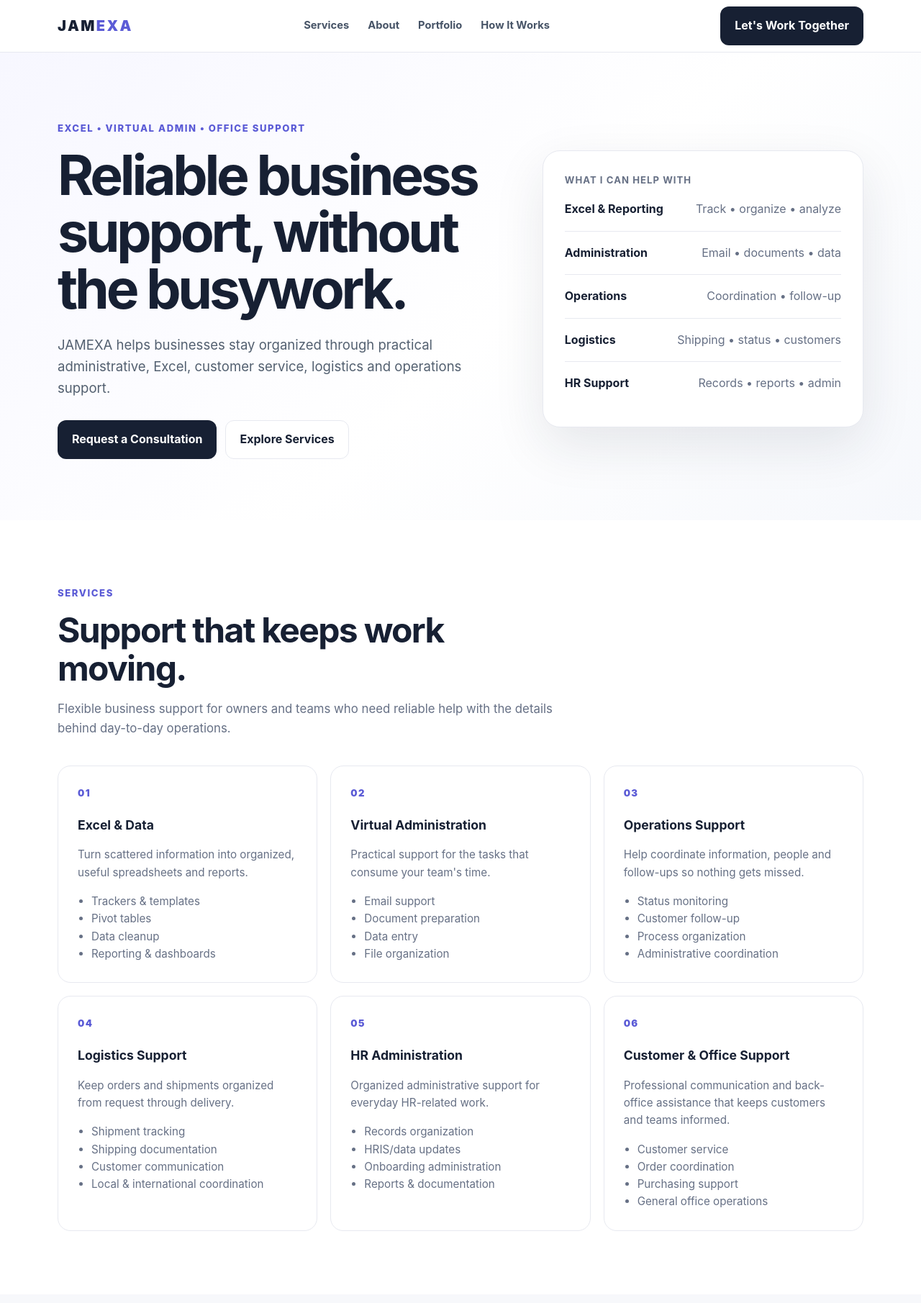
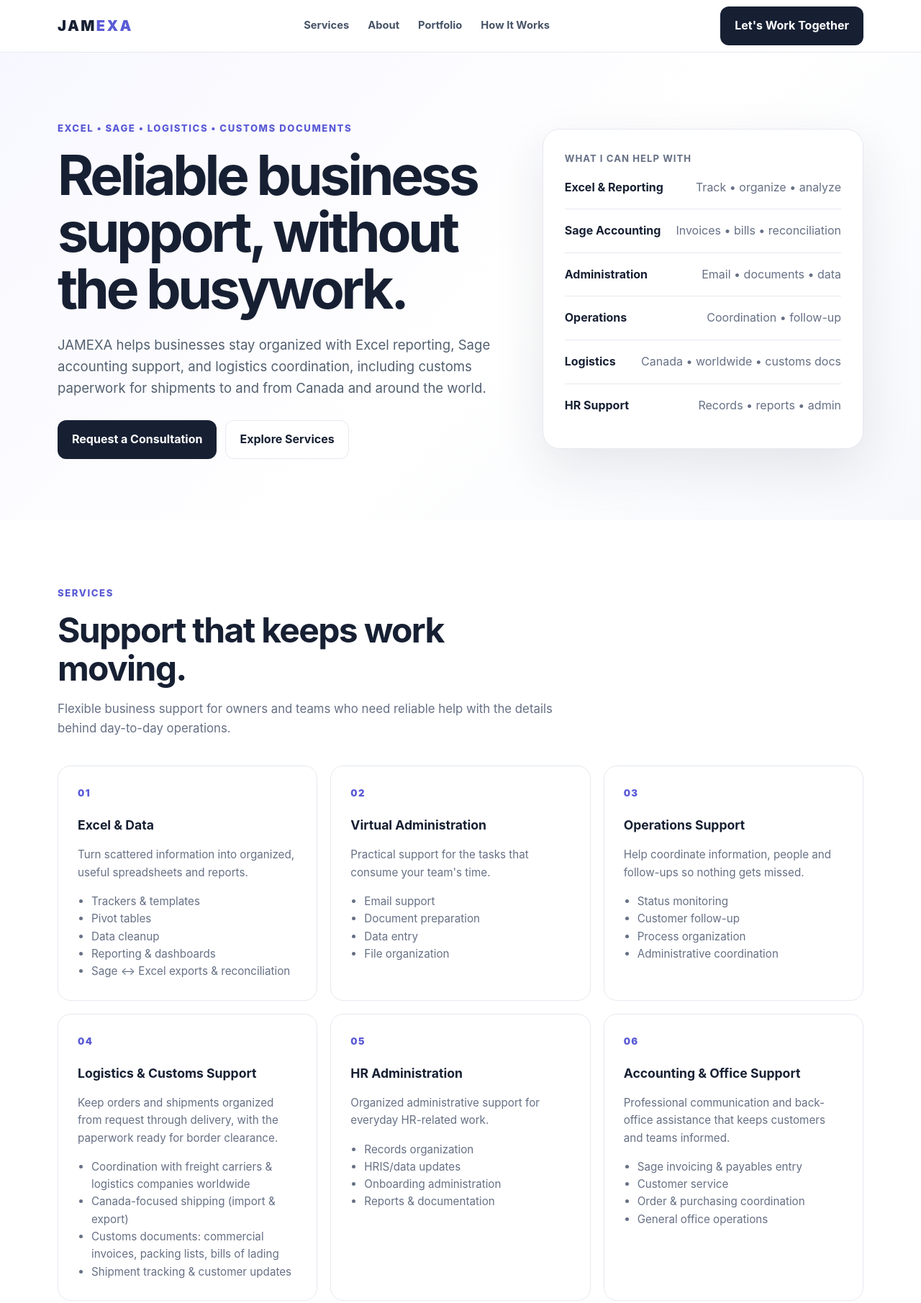
Before and after one commit to jamexa/jamexa, a plain HTML site: page index.html in a window 1280 px wide. Shown: the top 1811 px of the page at 72% size. Drawn offline with Linux system fonts and the light colour scheme.

Commit message:
Add files via upload

```diff
--- a/index.html
+++ b/index.html
@@ -3,8 +3,8 @@
 <head>
 <meta charset="UTF-8">
 <meta name="viewport" content="width=device-width, initial-scale=1.0">
-<title>JAMEXA | Excel • Virtual Admin • Office Support</title>
-<meta name="description" content="JAMEXA provides professional Excel, virtual administration, office support, logistics and business operations services.">
+<title>JAMEXA | Excel • Sage • Logistics & Customs Documents</title>
+<meta name="description" content="JAMEXA provides Excel, Sage accounting support, virtual administration, logistics coordination and customs documentation for shipments worldwide, with a focus on Canada.">
 <style>
 :root{
   --ink:#172033; --muted:#667085; --paper:#f7f8fb; --white:#fff;
@@ -73,9 +73,9 @@ footer{border-top:1px solid var(--line);padding:28px 0;color:var(--muted);font-s
 <section class="hero">
   <div class="container hero-grid">
     <div>
-      <div class="eyebrow">Excel • Virtual Admin • Office Support</div>
+      <div class="eyebrow">Excel • Sage • Logistics • Customs Documents</div>
       <h1>Reliable business support, without the busywork.</h1>
-      <p class="lead">JAMEXA helps businesses stay organized through practical administrative, Excel, customer service, logistics and operations support.</p>
+      <p class="lead">JAMEXA helps businesses stay organized with Excel reporting, Sage accounting support, and logistics coordination, including customs paperwork for shipments to and from Canada and around the world.</p>
       <div class="actions">
         <a class="btn primary" href="#contact">Request a Consultation</a>
         <a class="btn secondary" href="#services">Explore Services</a>
@@ -84,9 +84,10 @@ footer{border-top:1px solid var(--line);padding:28px 0;color:var(--muted);font-s
     <div class="hero-card">
       <div class="mini">What I can help with</div>
       <div class="metric"><b>Excel & Reporting</b><span>Track • organize • analyze</span></div>
+      <div class="metric"><b>Sage Accounting</b><span>Invoices • bills • reconciliation</span></div>
       <div class="metric"><b>Administration</b><span>Email • documents • data</span></div>
       <div class="metric"><b>Operations</b><span>Coordination • follow-up</span></div>
-      <div class="metric"><b>Logistics</b><span>Shipping • status • customers</span></div>
+      <div class="metric"><b>Logistics</b><span>Canada • worldwide • customs docs</span></div>
       <div class="metric"><b>HR Support</b><span>Records • reports • admin</span></div>
     </div>
   </div>
@@ -100,12 +101,12 @@ footer{border-top:1px solid var(--line);padding:28px 0;color:var(--muted);font-s
       <p>Flexible business support for owners and teams who need reliable help with the details behind day-to-day operations.</p>
     </div>
     <div class="grid">
-      <div class="card"><div class="num">01</div><h3>Excel & Data</h3><p>Turn scattered information into organized, useful spreadsheets and reports.</p><ul><li>Trackers & templates</li><li>Pivot tables</li><li>Data cleanup</li><li>Reporting & dashboards</li></ul></div>
+      <div class="card"><div class="num">01</div><h3>Excel & Data</h3><p>Turn scattered information into organized, useful spreadsheets and reports.</p><ul><li>Trackers & templates</li><li>Pivot tables</li><li>Data cleanup</li><li>Reporting & dashboards</li><li>Sage ↔ Excel exports & reconciliation</li></ul></div>
       <div class="card"><div class="num">02</div><h3>Virtual Administration</h3><p>Practical support for the tasks that consume your team's time.</p><ul><li>Email support</li><li>Document preparation</li><li>Data entry</li><li>File organization</li></ul></div>
       <div class="card"><div class="num">03</div><h3>Operations Support</h3><p>Help coordinate information, people and follow-ups so nothing gets missed.</p><ul><li>Status monitoring</li><li>Customer follow-up</li><li>Process organization</li><li>Administrative coordination</li></ul></div>
-      <div class="card"><div class="num">04</div><h3>Logistics Support</h3><p>Keep orders and shipments organized from request through delivery.</p><ul><li>Shipment tracking</li><li>Shipping documentation</li><li>Customer communication</li><li>Local & international coordination</li></ul></div>
+      <div class="card"><div class="num">04</div><h3>Logistics & Customs Support</h3><p>Keep orders and shipments organized from request through delivery, with the paperwork ready for border clearance.</p><ul><li>Coordination with freight carriers & logistics companies worldwide</li><li>Canada-focused shipping (import & export)</li><li>Customs documents: commercial invoices, packing lists, bills of lading</li><li>Shipment tracking & customer updates</li></ul></div>
       <div class="card"><div class="num">05</div><h3>HR Administration</h3><p>Organized administrative support for everyday HR-related work.</p><ul><li>Records organization</li><li>HRIS/data updates</li><li>Onboarding administration</li><li>Reports & documentation</li></ul></div>
-      <div class="card"><div class="num">06</div><h3>Customer & Office Support</h3><p>Professional communication and back-office assistance that keeps customers and teams informed.</p><ul><li>Customer service</li><li>Order coordination</li><li>Purchasing support</li><li>General office operations</li></ul></div>
+      <div class="card"><div class="num">06</div><h3>Accounting & Office Support</h3><p>Professional communication and back-office assistance that keeps customers and teams informed.</p><ul><li>Sage invoicing & payables entry</li><li>Customer service</li><li>Order & purchasing coordination</li><li>General office operations</li></ul></div>
     </div>
   </div>
 </section>
@@ -121,7 +122,7 @@ footer{border-top:1px solid var(--line);padding:28px 0;color:var(--muted);font-s
       <p>JAMEXA is built around practical business support: administration, Excel and reporting, customer service, logistics, purchasing, HR administration and day-to-day operations.</p>
       <p>With an academic background in HR Development Management and hands-on experience across office and warehouse environments, the focus is simple: keep information accurate, communication clear and operations moving.</p>
       <div class="skills">
-        <span class="skill">Microsoft Excel</span><span class="skill">Microsoft Word</span><span class="skill">Outlook</span><span class="skill">HRIS</span><span class="skill">Basic SQL</span><span class="skill">Tableau</span><span class="skill">Customer Service</span><span class="skill">Logistics</span><span class="skill">Purchasing</span><span class="skill">Operations</span>
+        <span class="skill">Microsoft Excel</span><span class="skill">Sage Accounting</span><span class="skill">Customs Documentation</span><span class="skill">Canada Shipping</span><span class="skill">Microsoft Word</span><span class="skill">Outlook</span><span class="skill">HRIS</span><span class="skill">Basic SQL</span><span class="skill">Tableau</span><span class="skill">Customer Service</span><span class="skill">Logistics</span><span class="skill">Purchasing</span><span class="skill">Operations</span>
       </div>
     </div>
   </div>
@@ -136,7 +137,7 @@ footer{border-top:1px solid var(--line);padding:28px 0;color:var(--muted);font-s
     </div>
     <div class="portfolio">
       <div class="project"><h3>Operations Dashboard</h3><p>Monthly KPIs, workload tracking and status summaries built in Excel.</p></div>
-      <div class="project"><h3>Shipment Tracker</h3><p>Order, carrier, tracking, delivery and follow-up status in one organized view.</p></div>
+      <div class="project"><h3>Shipment Tracker</h3><p>Order, carrier, tracking, customs document status, delivery and follow-up in one organized view.</p></div>
       <div class="project"><h3>Employee Tracker</h3><p>Fictional employee records, onboarding milestones and administrative status.</p></div>
       <div class="project"><h3>Customer Follow-Up System</h3><p>Simple workflow for inquiries, orders, follow-ups and completed actions.</p></div>
     </div>
@@ -164,12 +165,12 @@ footer{border-top:1px solid var(--line);padding:28px 0;color:var(--muted);font-s
         <div>
           <div class="eyebrow" style="color:#b7b4ff">Let's Work Together</div>
           <h2>Have a task that's taking too much of your time?</h2>
-          <p>Tell me what you're working on. Whether it's an Excel project, administrative workload, customer follow-up or logistics process, let's discuss how I can help.</p>
+          <p>Tell me what you're working on. Whether it's an Excel project, Sage bookkeeping, a shipment headed to Canada, customs paperwork or another logistics process, let's discuss how I can help.</p>
         </div>
         <form onsubmit="event.preventDefault(); alert('Thanks! Please connect this form to your preferred email service before publishing.');">
           <input type="text" placeholder="Your name" required>
           <input type="email" placeholder="Your email" required>
-          <select><option>What do you need help with?</option><option>Excel & Reporting</option><option>Virtual Administration</option><option>Operations</option><option>Logistics</option><option>HR Administration</option><option>Customer & Office Support</option></select>
+          <select><option>What do you need help with?</option><option>Excel & Reporting</option><option>Virtual Administration</option><option>Operations</option><option>Logistics & Shipping</option><option>Customs Documents</option><option>Sage Accounting</option><option>HR Administration</option><option>Accounting & Office Support</option></select>
           <textarea placeholder="Tell me briefly about your project"></textarea>
           <button class="btn primary" style="background:#fff;color:#172033">Send Inquiry</button>
         </form>
@@ -179,6 +180,6 @@ footer{border-top:1px solid var(--line);padding:28px 0;color:var(--muted);font-s
 </section>
 </main>
 
-<footer><div class="container">© 2026 JAMEXA. Excel • Virtual Admin • Office Support.</div></footer>
+<footer><div class="container">© 2026 JAMEXA. Excel • Sage • Logistics • Customs Documents.</div></footer>
 </body>
 </html>
```
